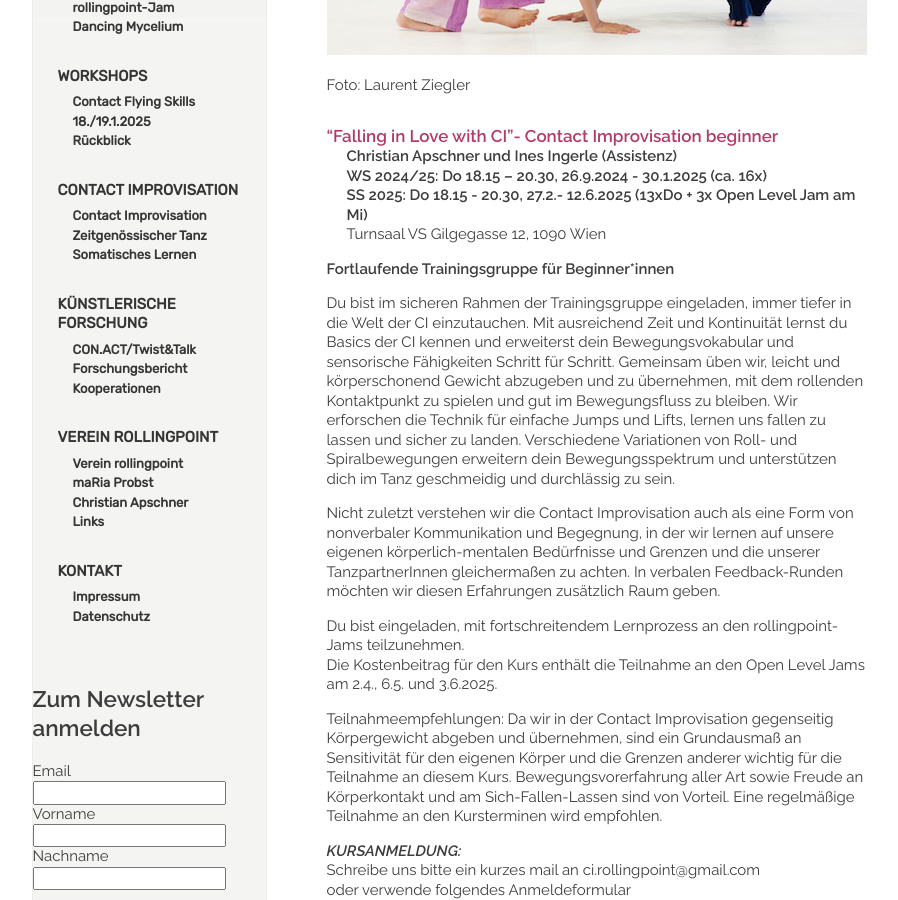
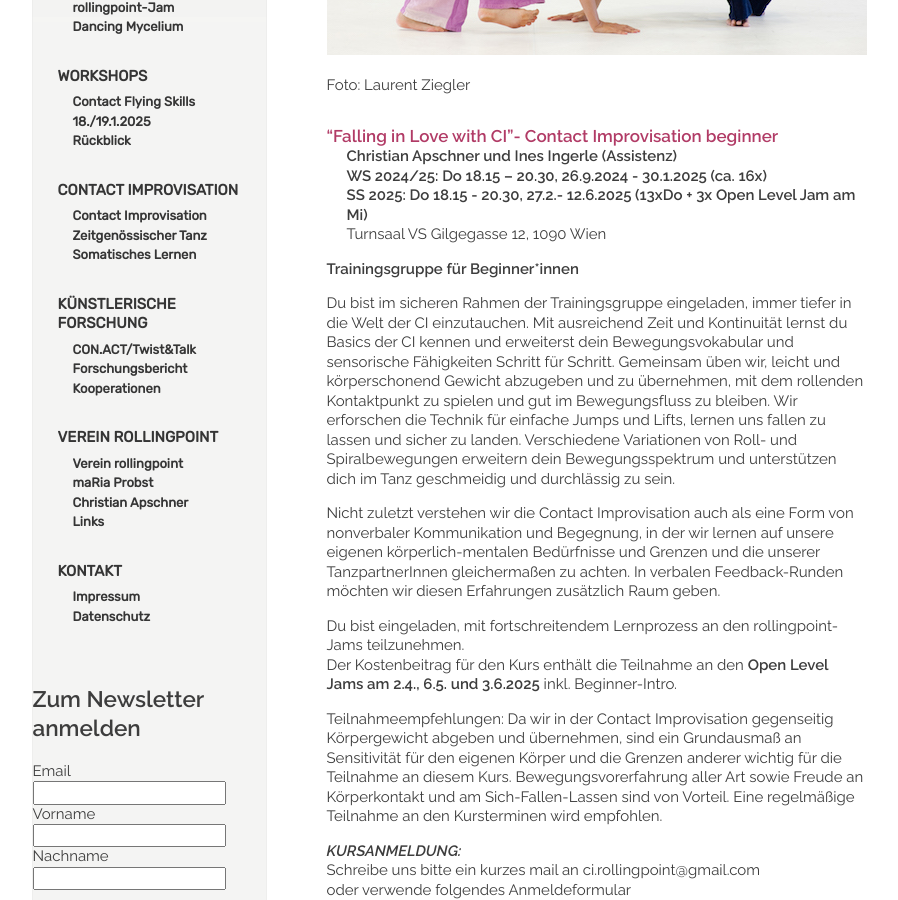
Before and after one commit to manulari/rollingpointat, a Jekyll site: the page built from _pages_de/contactbeg.md, in a window 1280 px wide and 900 px high, scrolled down 445 px. Shown: the whole window, without its empty margins (152-1050 px from the left). Built offline with Jekyll 4.4.1, drawn with Linux system fonts in a browser that asks for light colours; comment, search, counter and statistics services are not loaded.

Commit message:
Update page (de) “contactbeg”

```diff
--- a/_pages_de/contactbeg.md
+++ b/_pages_de/contactbeg.md
@@ -14,14 +14,14 @@ Foto: Laurent Ziegler
 **SS 2025: Do 18.15 - 20.30, 27.2.- 12.6.2025 (13xDo + 3x Open Level Jam am Mi)**\
 Turnsaal VS Gilgegasse 12, 1090 Wien
 
-**Fortlaufende Trainingsgruppe für Beginner*innen**
+**Trainingsgruppe für Beginner*innen**
 
 Du bist im sicheren Rahmen der Trainingsgruppe eingeladen, immer tiefer in die Welt der CI einzutauchen. Mit ausreichend Zeit und Kontinuität lernst du Basics der CI kennen und erweiterst dein Bewegungsvokabular und sensorische Fähigkeiten Schritt für Schritt. Gemeinsam üben wir, leicht und körperschonend Gewicht abzugeben und zu übernehmen, mit dem rollenden Kontaktpunkt zu spielen und gut im Bewegungsfluss zu bleiben. Wir erforschen die Technik für einfache Jumps und Lifts, lernen uns fallen zu lassen und sicher zu landen. Verschiedene Variationen von Roll- und Spiralbewegungen erweitern dein Bewegungsspektrum und unterstützen dich im Tanz geschmeidig und durchlässig zu sein.
 
 Nicht zuletzt verstehen wir die Contact Improvisation auch als eine Form von nonverbaler Kommunikation und Begegnung, in der wir lernen auf unsere eigenen körperlich-mentalen Bedürfnisse und Grenzen und die unserer TanzpartnerInnen gleichermaßen zu achten. In verbalen Feedback-Runden möchten wir diesen Erfahrungen zusätzlich Raum geben.
 
 Du bist eingeladen, mit fortschreitendem Lernprozess an den rollingpoint-Jams teilzunehmen.\
-Die Kostenbeitrag für den Kurs enthält die Teilnahme an den Open Level Jams am 2.4., 6.5. und 3.6.2025.
+Der Kostenbeitrag für den Kurs enthält die Teilnahme an den **Open Level Jams am 2.4., 6.5. und 3.6.2025** inkl. Beginner-Intro.
 
 Teilnahmeempfehlungen: Da wir in der Contact Improvisation gegenseitig Körpergewicht abgeben und übernehmen, sind ein Grundausmaß an Sensitivität für den eigenen Körper und die Grenzen anderer wichtig für die Teilnahme an diesem Kurs. Bewegungsvorerfahrung aller Art sowie Freude an Körperkontakt und am Sich-Fallen-Lassen sind von Vorteil. Eine regelmäßige Teilnahme an den Kursterminen wird empfohlen.
 
```
